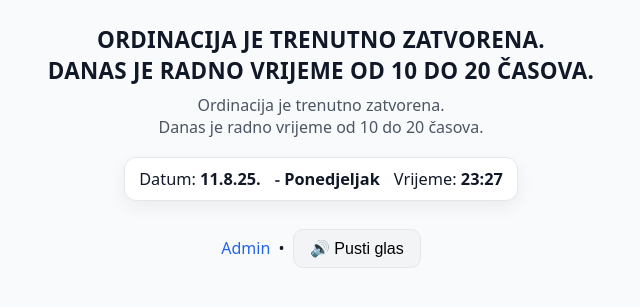
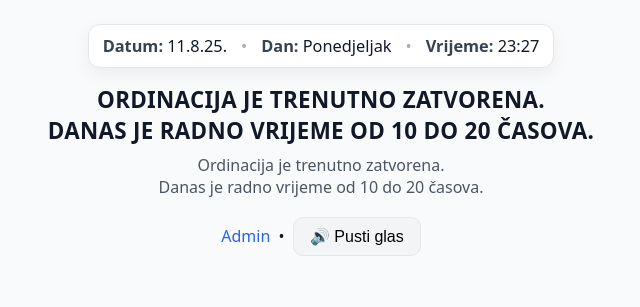
Before and after one commit to mikipikilab/radnovrijeme, a Flask app: page / in a window 1280 px wide. Shown: the top 307 px of the page, without its empty margins (319-959 px from the left). Run offline with Flask 3, Linux system fonts and the light colour scheme; some libraries are stand-ins or nearby versions.

Commit message:
Update index.html

```diff
--- a/templates/index.html
+++ b/templates/index.html
@@ -15,20 +15,21 @@
     background-color: #f9fafb;
     color: #111827;
   }
-  span {
 
-    font-weight: bold;
-
+  /* Naslovi i poruka */
+  h1 {
+    font-size: 1.4rem;
+    margin: 0 0 8px;
+    color: #111827;
+    letter-spacing: .3px;
   }
-
-  h1 { font-size: 1.4rem; margin: 0 0 8px; color: #111827; letter-spacing: .3px; }
   .sub {
     color: #4b5563;
     margin-bottom: 18px;
     line-height: 1.4;
-
   }
 
+  /* Traka sa meta podacima */
   .meta {
     display: inline-flex;
     gap: 14px;
@@ -41,7 +42,10 @@
     margin-bottom: 16px;
     font-size: 1.02rem;
   }
-  .meta b { color:#374151; }
+  .label { color:#374151; font-weight:600; }
+  .sep { opacity:.35; }
+
+  /* Dugmad/akcije */
   .actions { margin-top: 12px; }
   button {
     padding: 9px 16px;
@@ -69,10 +73,10 @@ function azurirajVreme() {
   document.getElementById('dan').textContent = dani[d.getDay()];
   document.getElementById('vreme').textContent = `${d.getHours()}:${pad2(d.getMinutes())}`;
 }
+
 function speakMessage() {
   const message = "{{ poruka_tts }}";
   if (window.responsiveVoice && responsiveVoice.voiceSupport()) {
-    // Sporije i prirodnije
     const opts = { rate: 0.9, pitch: 1.0 };
     if (responsiveVoice.speak(message, "Serbian Female", opts) === false) {
       responsiveVoice.speak(message, "Serbian Male", opts) ||
@@ -82,12 +86,14 @@ function speakMessage() {
     alert(message);
   }
 }
+
 window.addEventListener("load", function () {
   azurirajVreme();
-  setInterval(azurirajVreme, 30000); // nema sekundi, osvježi na 30s
-  speakMessage();
+  setInterval(azurirajVreme, 30000); // bez sekundi, osvježavanje na 30s
+
+  speakMessage(); // pokuša odmah
   document.body.addEventListener("click", function handler() {
-    speakMessage();
+    speakMessage();                // ako je autoplay blokiran, pusti na prvi klik
     document.body.removeEventListener("click", handler);
   });
 });
@@ -95,17 +101,18 @@ window.addEventListener("load", function () {
 </head>
 <body>
 
+  <!-- META u jednom redu, bez suvišnih crtica -->
+  <div class="meta">
+    <div><span class="label">Datum:</span> <span id="datum"></span></div>
+    <div class="sep">•</div>
+    <div><span class="label">Dan:</span> <span id="dan"></span></div>
+    <div class="sep">•</div>
+    <div><span class="label">Vrijeme:</span> <span id="vreme"></span></div>
+  </div>
+
+  <!-- Poruka: H1 velikim slovima, ispod ista poruka normalno; <br> radi jer koristimo |safe -->
   <h1>{{ poruka_upper|safe }}</h1>
   <div class="sub">{{ poruka|safe }}</div>
-
-
-
-
-  <div class="meta">
-    <div> Datum: <span id="datum"></span></div>
-    <div><b> -</b> <span id="dan"></span></div>
-    <div>Vrijeme: <span id="vreme"></span></div>
-  </div>
 
   <div class="actions">
     <a href="/admin">Admin</a>
```
Lines whose indentation alone changed are shown as unchanged.
